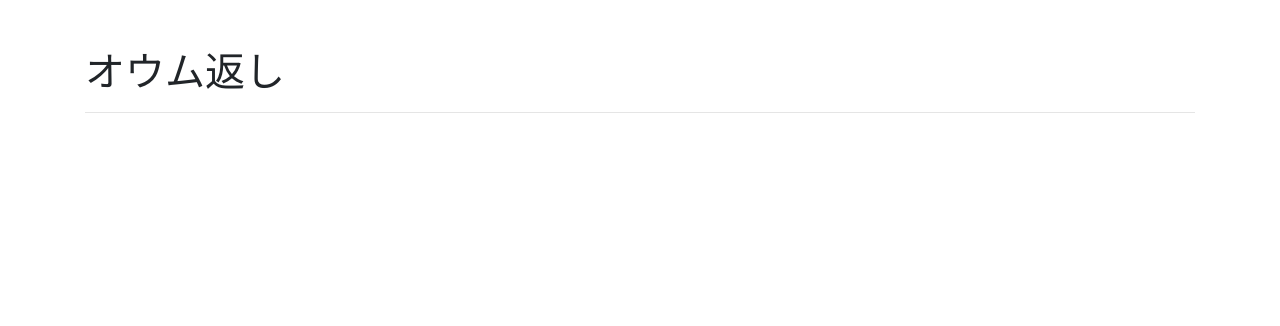
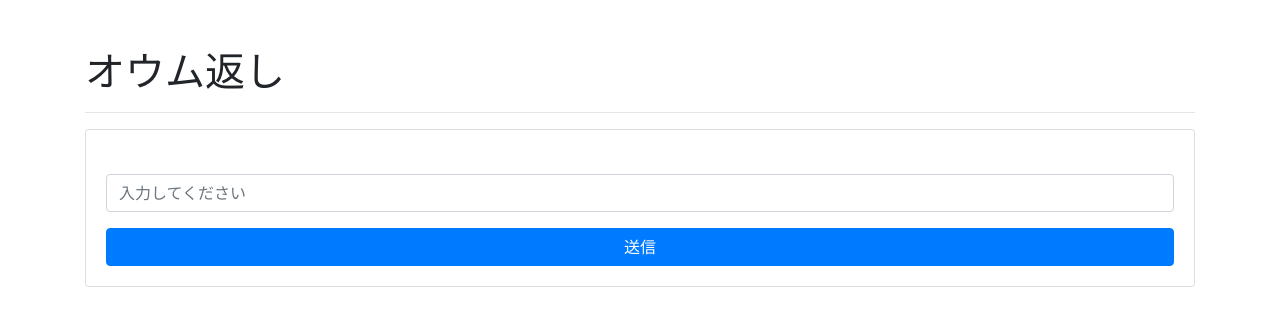
Before and after one commit to HisadaNaojiro/letsmakeapp_parrot, a PHP site: page / in a window 1280 px wide. Shown: the top 326 px of the page. Run offline with PHP 8.4, Linux system fonts and the light colour scheme; some libraries are stand-ins or nearby versions.

Commit message:
フォフォフォーム設置

```diff
--- a/index.php
+++ b/index.php
@@ -10,6 +10,19 @@
 <body>
     <div class="container mt-5">
       <h1>オウム返し</h1><hr />
+
+      <div class="card">
+        <div class="card-body">
+          <form method="POST">
+            <div class="form-group">
+              <label></label>
+              <input class="form-control" name="text" type="text" placeholder="入力してください" />
+            </div>
+            <input class="btn btn-primary btn-block" type="submit" value="送信" />
+          </form>
+        </div>
+      </div>
+
     </div>
     <!-- Optional JavaScript -->
     <!-- jQuery first, then Popper.js, then Bootstrap JS -->
```
